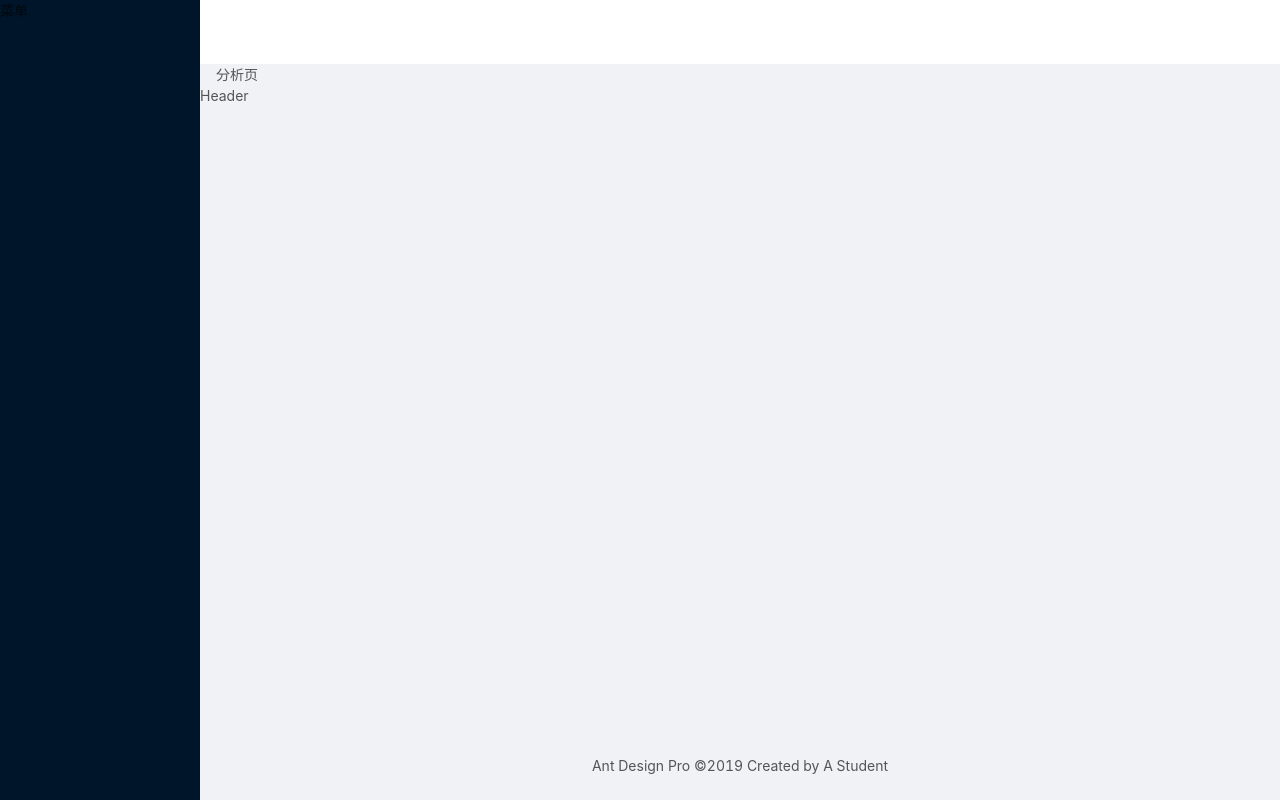
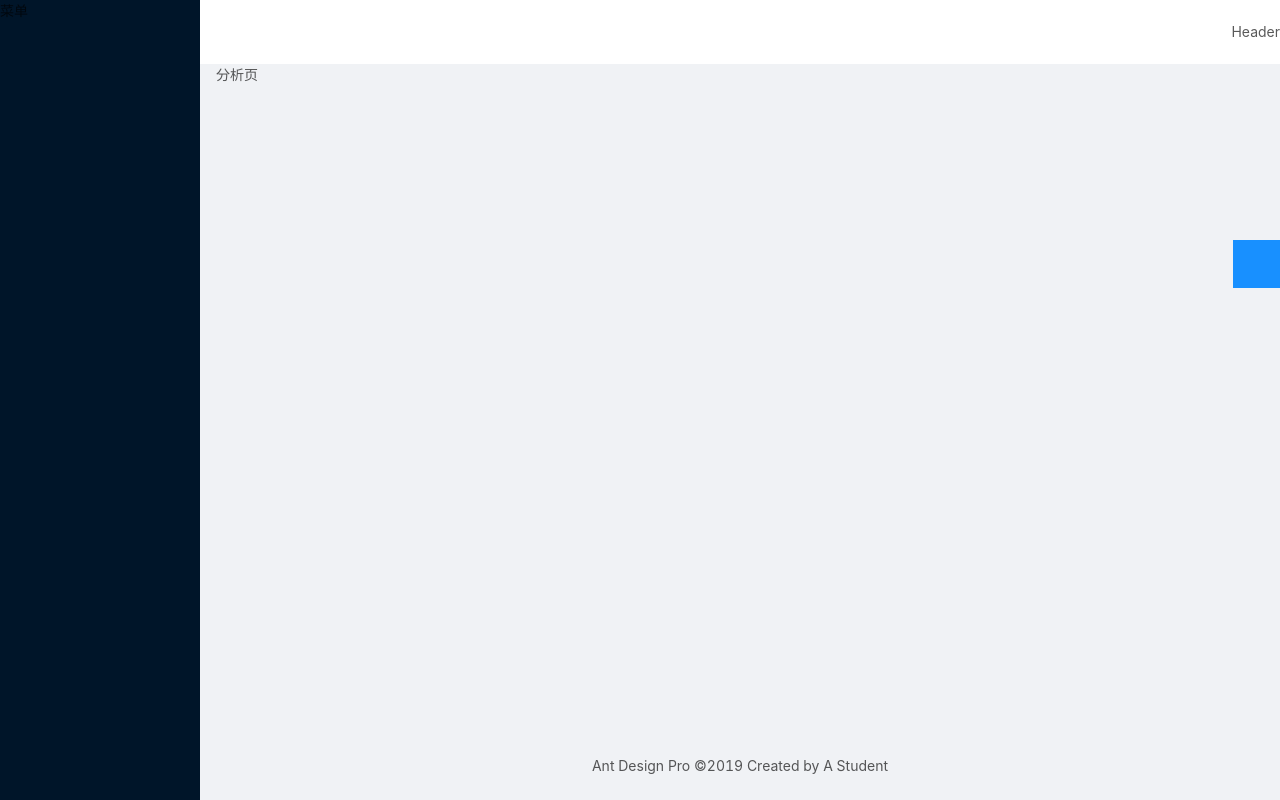
Before and after one commit to wxyzcctv/ant-design-vue-pro-study, a Vue app: page /dashboard/analysis in a window 1280 px wide. Built offline with nearby package versions, Linux system fonts and the light colour scheme.

Commit message:
成功添加傍边的抽屉

```diff
--- /dev/null
+++ b/src/components/SettingDrawer/index.vue
@@ -0,0 +1,49 @@
+<template>
+  <div>
+    <a-drawer
+      placement="right"
+      :closable="false"
+      @close="onClose"
+      :visible="visible"
+    >
+      <template v-slot:handle>
+        <div class="handle" @click="visible = !visible">
+          <a-icon :type="visible ? 'close' : 'setting'"></a-icon>
+        </div>
+      </template>
+      <p>Some contents...</p>
+      <p>Some contents...</p>
+      <p>Some contents...</p>
+    </a-drawer>
+  </div>
+</template>
+<script>
+export default {
+  data() {
+    return {
+      visible: false
+    };
+  },
+  methods: {
+    onClose() {
+      this.visible = false;
+    }
+  }
+};
+</script>
+
+<style scoped>
+.handle {
+  position: absolute;
+  width: 48px;
+  height: 48px;
+  top: 240px;
+  right: 255px;
+  background: #1890ff;
+  color: #fff;
+  text-align: center;
+  line-height: 48px;
+  font-size: 20px;
+  border-radius: 3px, 0, 0, 3px;
+}
+</style>
--- a/src/layouts/BasicLayout.vue
+++ b/src/layouts/BasicLayout.vue
@@ -22,6 +22,7 @@
         </a-layout-footer>
       </a-layout>
     </a-layout>
+    <SettingDrawer />
   </div>
 </template>
 
@@ -29,6 +30,7 @@
 import Header from "./Header";
 import Footer from "./Footer";
 import SiderMenu from "./SiderMenu";
+import SettingDrawer from "../components/SettingDrawer";
 
 export default {
   data() {
@@ -39,7 +41,8 @@ export default {
   components: {
     Header,
     Footer,
-    SiderMenu
+    SiderMenu,
+    SettingDrawer,
   }
 };
 </script>
--- a/src/layouts/Header.vue
+++ b/src/layouts/Header.vue
@@ -1,9 +1,13 @@
 <template>
-  <div>Header</div>
+  <div class="header">Header</div>
 </template>
 
 <script>
 export default {};
 </script>
 
-<style></style>
+<style>
+.header {
+  float: right;
+}
+</style>
--- a/src/main.js
+++ b/src/main.js
@@ -2,12 +2,13 @@ import Vue from "vue";
 import App from "./App.vue";
 import router from "./router";
 import store from "./store";
-import { Button, Layout, Icon } from "ant-design-vue";
+import { Button, Layout, Icon, Drawer } from "ant-design-vue";
 
 Vue.config.productionTip = false;
 Vue.use(Button);
 Vue.use(Layout);
 Vue.use(Icon);
+Vue.use(Drawer);
 
 new Vue({
   router,
```
